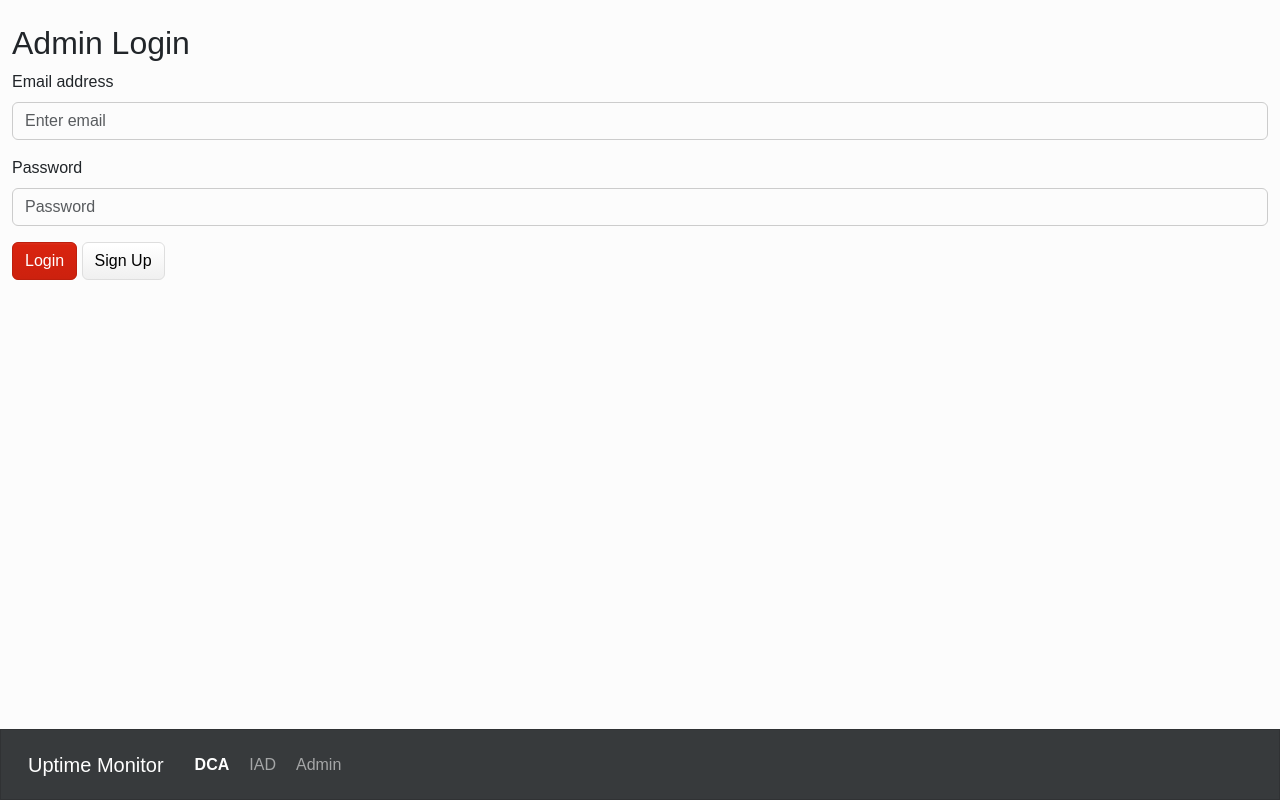
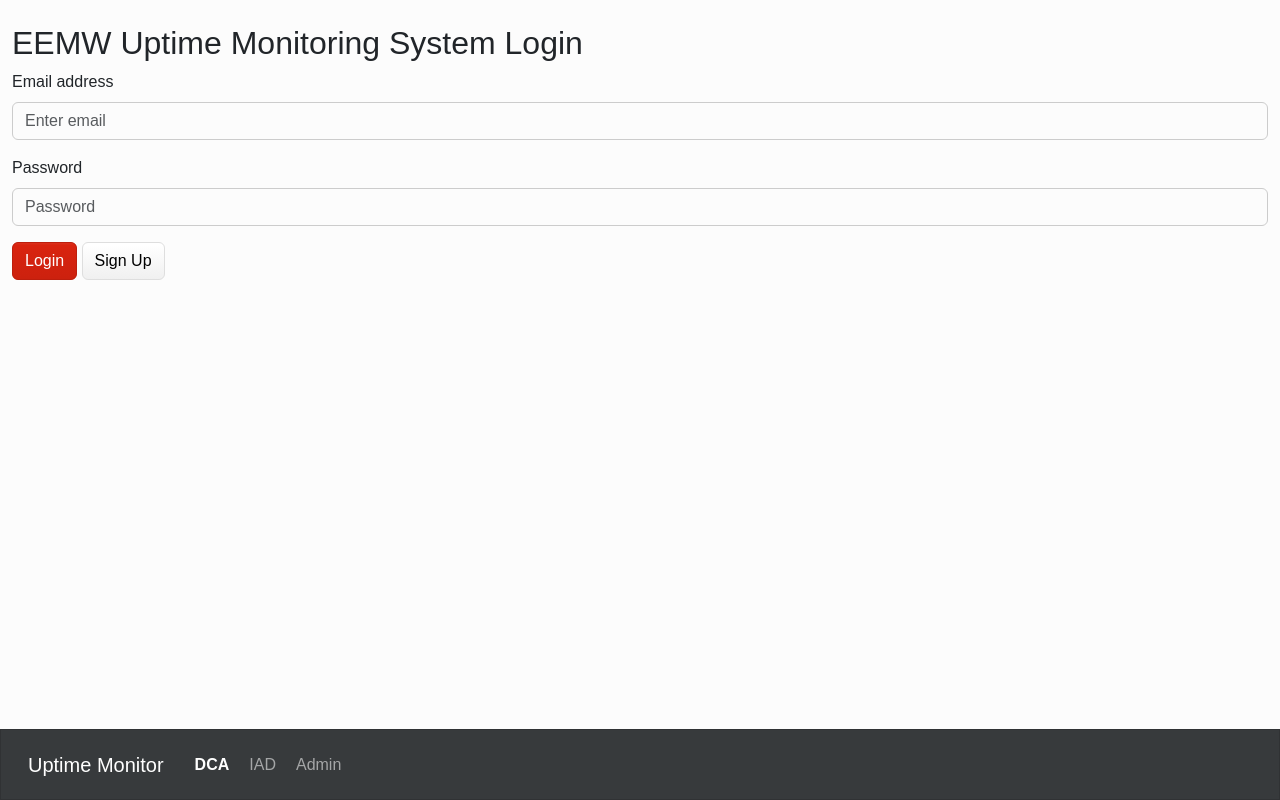
Before and after one commit to TransformAirports/uptime, a plain HTML site: page dev/index.html in a window 1280 px wide. Drawn offline with nearby package versions, Linux system fonts and the light colour scheme; no server answers.

Commit message:
Update index.html

```diff
--- a/dev/index.html
+++ b/dev/index.html
@@ -18,7 +18,7 @@
 
       <!-- Login Form -->
       <div id="login-form" class="my-4" style="display: none">
-        <h2>Admin Login</h2>
+        <h2>EEMW Uptime Monitoring System Login</h2>
         <div class="mb-3">
           <label for="email" class="form-label">Email address</label>
           <input
```
